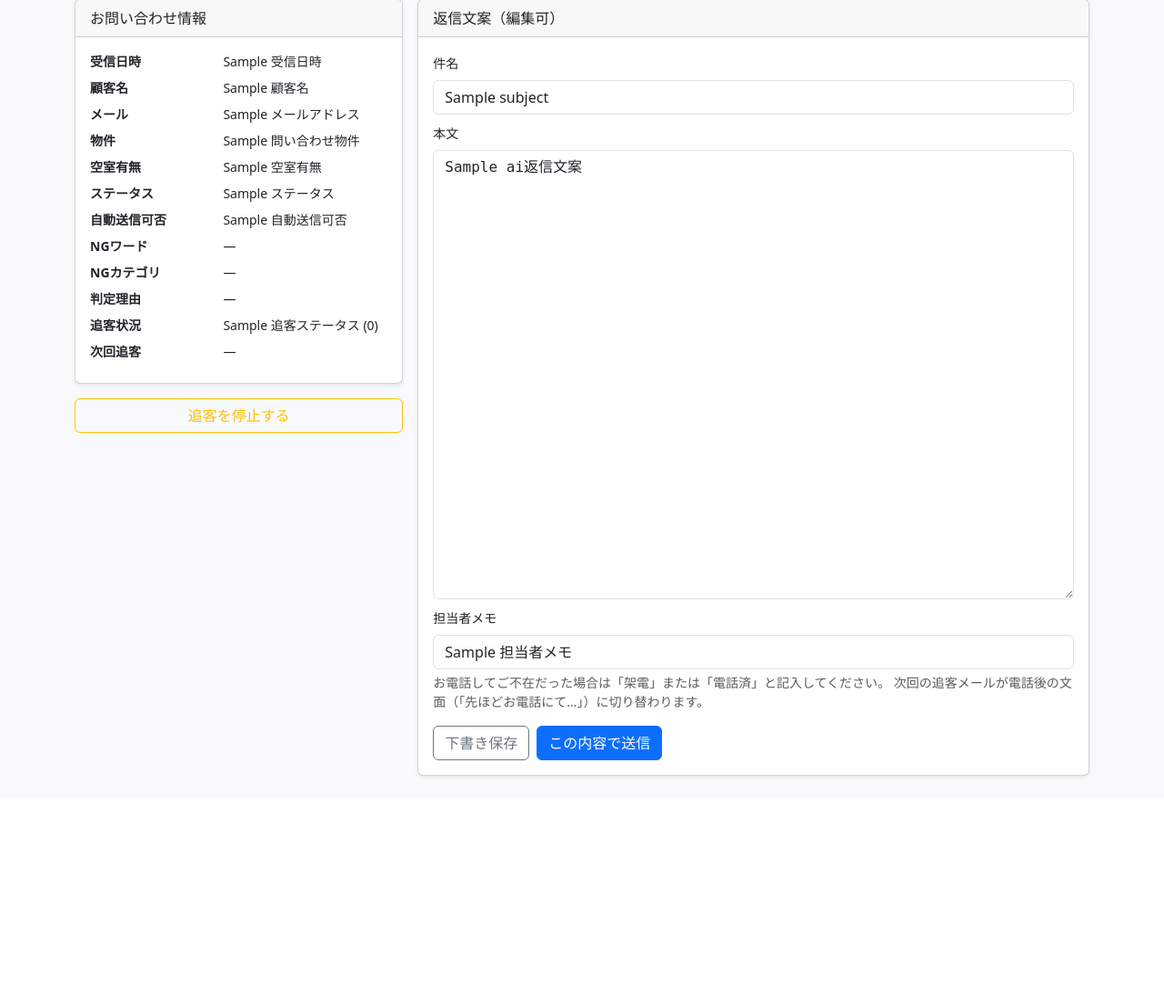
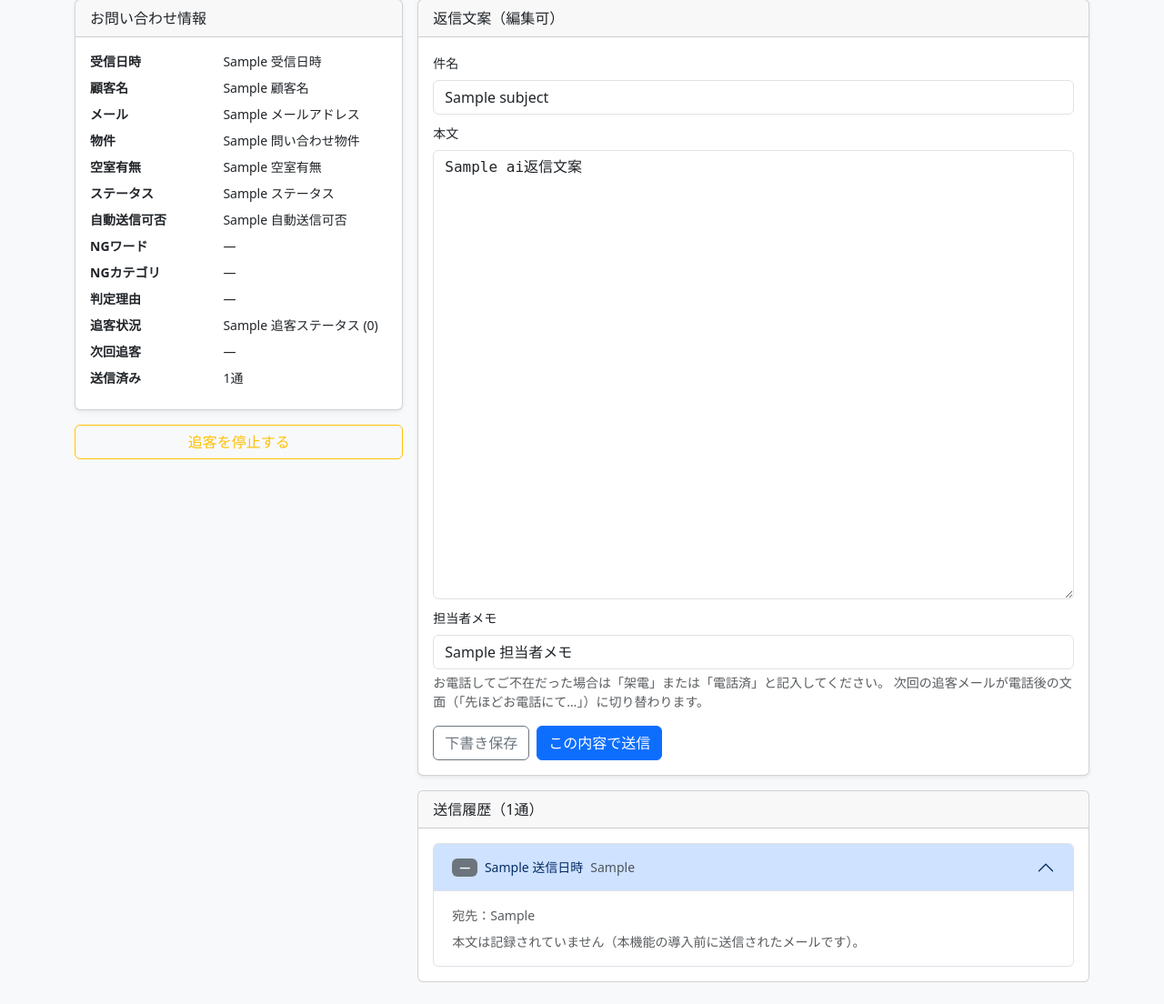
Before and after one commit to TopMaster-dev/mail_auto, a Flask app: template admin/templates/inquiry.html in a window 1280 px wide. Shown: the part 128-1232 px from the top of the page at 91% size. Before the commit the page ends 984 px from the top, so only its background shows below. Run offline with Flask 3, Linux system fonts and the light colour scheme; the template is opened without the code that fills it: most values are stand-ins (such as "Sample title", 1, 10 or a date in 2020); parts of the project's set-up code (start-up, migrations or seed data) failed here and were passed over; some libraries are stand-ins or nearby versions.

Commit message:
feat: keep every sent mail, body included, and show it per inquiry

```diff
--- a/admin/app.py
+++ b/admin/app.py
@@ -292,7 +292,14 @@
         if not rec:
             abort(404)
         subject = f"【{rec.get('問い合わせ物件', '')}】お問い合わせありがとうございます"
-        return render_template("inquiry.html", rec=rec, subject=subject)
+        try:
+            sent = sheets.read_send_log_for(iid)
+        except Exception:
+            # The history is useful context, not a reason to fail the page the
+            # operator needs in order to send at all.
+            logger.exception("Could not read the send history for %s", iid)
+            sent = []
+        return render_template("inquiry.html", rec=rec, subject=subject, sent=sent)
 
     @app.route("/inquiry/<iid>/save", methods=["POST"])
     @login_required
@@ -328,7 +335,9 @@
 
         sheets.set_draft(iid, body)
         sheets.mark_sent(iid, sent_mid)
-        sheets.write_send_log(iid, inq.customer_email, subject, sent_mid, "1st")
+        # `body` is what the operator actually sent, edits included — not the
+        # generated draft.
+        sheets.write_send_log(iid, inq.customer_email, subject, sent_mid, "1st", body)
         if followup_enabled:
             next_at = datetime.now() + timedelta(days=followup_first_days)
             sheets.schedule_followup(iid, next_at, count=1)
--- a/admin/templates/inquiry.html
+++ b/admin/templates/inquiry.html
@@ -24,6 +24,7 @@
           <dd class="col-7">{{ rec.get('差別表現判定理由') or '—' }}</dd>
           <dt class="col-5">追客状況</dt><dd class="col-7">{{ rec.get('追客ステータス') }} ({{ rec.get('追客回数') or 0 }})</dd>
           <dt class="col-5">次回追客</dt><dd class="col-7">{{ rec.get('次回追客予定日') or '—' }}</dd>
+          <dt class="col-5">送信済み</dt><dd class="col-7">{{ sent|length }}通</dd>
         </dl>
         {% if rec.get('物件URL') %}
         <a href="{{ rec.get('物件URL') }}" target="_blank" class="btn btn-sm btn-outline-info mt-2 w-100">物件ページを開く</a>
@@ -72,6 +73,47 @@
         </form>
       </div>
     </div>
+
+    <div class="card mt-3">
+      <div class="card-header">送信履歴（{{ sent|length }}通）</div>
+      <div class="card-body">
+        {% if sent %}
+          <div class="accordion" id="sendHistory">
+            {# Newest first: answering a phone call starts from the last thing sent. #}
+            {% for s in sent|reverse %}
+              {% set n = sent|length - loop.index0 %}
+              <div class="accordion-item">
+                <h2 class="accordion-header">
+                  <button class="accordion-button {% if not loop.first %}collapsed{% endif %}"
+                          type="button" data-bs-toggle="collapse"
+                          data-bs-target="#sent{{ n }}">
+                    <span class="badge bg-secondary me-2">{{ s.get('メール種別') or '—' }}</span>
+                    <span class="small">{{ s.get('送信日時') }}</span>
+                    <span class="small text-muted ms-2">{{ s.get('件名') }}</span>
+                  </button>
+                </h2>
+                <div id="sent{{ n }}"
+                     class="accordion-collapse collapse {% if loop.first %}show{% endif %}"
+                     data-bs-parent="#sendHistory">
+                  <div class="accordion-body">
+                    <div class="small text-muted mb-2">宛先：{{ s.get('宛先') }}</div>
+                    {% if s.get('本文') %}
+                      <pre class="small mb-0" style="white-space:pre-wrap; font-family:monospace;">{{ s.get('本文') }}</pre>
+                    {% else %}
+                      <div class="text-muted small">
+                        本文は記録されていません（本機能の導入前に送信されたメールです）。
+                      </div>
+                    {% endif %}
+                  </div>
+                </div>
+              </div>
+            {% endfor %}
+          </div>
+        {% else %}
+          <div class="text-muted small">まだ送信されていません。</div>
+        {% endif %}
+      </div>
+    </div>
   </div>
 </div>
 {% endblock %}
--- a/setup_sheets.py
+++ b/setup_sheets.py
@@ -41,7 +41,8 @@
     "inquiries": Inquiry.sheets_headers(),
     "ng_words": ["ワード", "カテゴリ"],
     "templates": ["テンプレート名", "内容"],
-    "send_log": ["送信日時", "問い合わせID", "宛先", "件名", "Message-ID", "メール種別"],
+    "send_log": ["送信日時", "問い合わせID", "宛先", "件名", "Message-ID", "メール種別",
+                 "本文"],
     "followup_log": ["日時", "問い合わせID", "追客種別", "結果"],
     "review_log": ["日時", "問い合わせID", "理由", "検出ワード"],
     "config": ["設定キー", "値", "説明"],
--- a/src/core/inquiry_processor.py
+++ b/src/core/inquiry_processor.py
@@ -321,7 +321,7 @@
                 inquiry.send_message_id = sent_mid
                 self._sheets.mark_sent(inquiry.id, sent_mid)
                 self._sheets.write_send_log(inquiry.id, inquiry.customer_email,
-                                            subject, sent_mid, "1st")
+                                            subject, sent_mid, "1st", body_plain)
                 if self._followup_enabled:
                     next_at = datetime.now() + timedelta(days=self._followup_first_days)
                     self._sheets.schedule_followup(inquiry.id, next_at, count=1)
--- a/src/integrations/sheets_client.py
+++ b/src/integrations/sheets_client.py
@@ -33,6 +33,7 @@
 _VACANCY_COL = 7        # "空室有無"
 _STATUS_COL = 8         # "ステータス"
 _DRAFT_COL = 9          # "AI返信文案"
+_MAX_CELL_CHARS = 49000  # Sheets hard limit is 50,000 per cell
 _NG_WORDS_COL = 11      # "NGワード"
 _NG_CATEGORY_COL = 12   # "NGカテゴリ"
 _DISC_REASON_COL = 13   # "差別表現判定理由"
@@ -172,13 +173,30 @@
     # ── send log ────────────────────────────────────────────────────────────
 
     def write_send_log(self, inquiry_id: str, recipient: str,
-                       subject: str, message_id: str, mail_type: str) -> None:
+                       subject: str, message_id: str, mail_type: str,
+                       body: str = "") -> None:
+        """Record one sent mail, body included.
+
+        The body is kept so staff can see what was actually said to a customer
+        before 2nd and 3rd overwrite the single draft cell on the inquiry row.
+        Once follow-ups run automatically, nobody can answer a phone call about
+        an inquiry without it.
+        """
         ws = self._ws("send_log")
         row = [
             datetime.now().strftime("%Y-%m-%d %H:%M:%S"),
             inquiry_id, recipient, subject, message_id, mail_type,
+            # Sheets caps a cell at 50,000 characters; a mail is ~2,000, but a
+            # runaway draft must not fail the write and lose the send record.
+            (body or "")[:_MAX_CELL_CHARS],
         ]
         self._retry(lambda: ws.append_row(row, value_input_option="RAW"))
+
+    def read_send_log_for(self, inquiry_id: str) -> list[dict]:
+        """Every mail sent for one inquiry, oldest first."""
+        rows = self._records(self._ws("send_log"))
+        return [r for r in rows
+                if str(r.get("問い合わせID", "")).strip() == inquiry_id]
 
     def write_review_log(self, inquiry_id: str, reason: str, ng_words: str) -> None:
         ws = self._ws("review_log")
--- a/src/scheduling/followup_scheduler.py
+++ b/src/scheduling/followup_scheduler.py
@@ -151,7 +151,7 @@
 
         # Log to send_log so a reply to this follow-up is also detected upstream.
         self._sheets.write_send_log(inquiry.id, inquiry.customer_email,
-                                    subject, sent_mid, mail_type)
+                                    subject, sent_mid, mail_type, body_plain)
         next_at = datetime.now() + timedelta(days=next_days) if next_days else None
         self._sheets.advance_followup(inquiry.id, new_count, next_at, status)
         self._sheets.write_followup_log(inquiry.id, mail_type, "送信")
```
Also changed, not shown: tests/test_send_history.py (added, +104 -0 lines).
